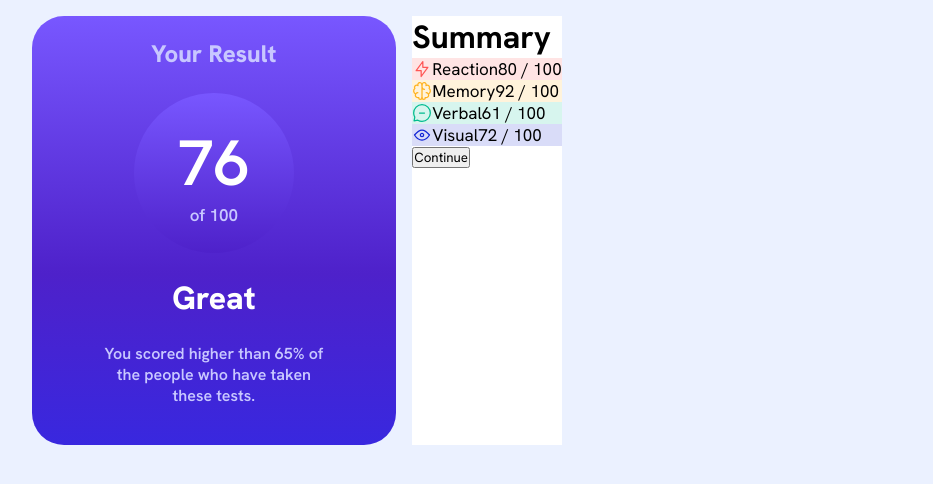
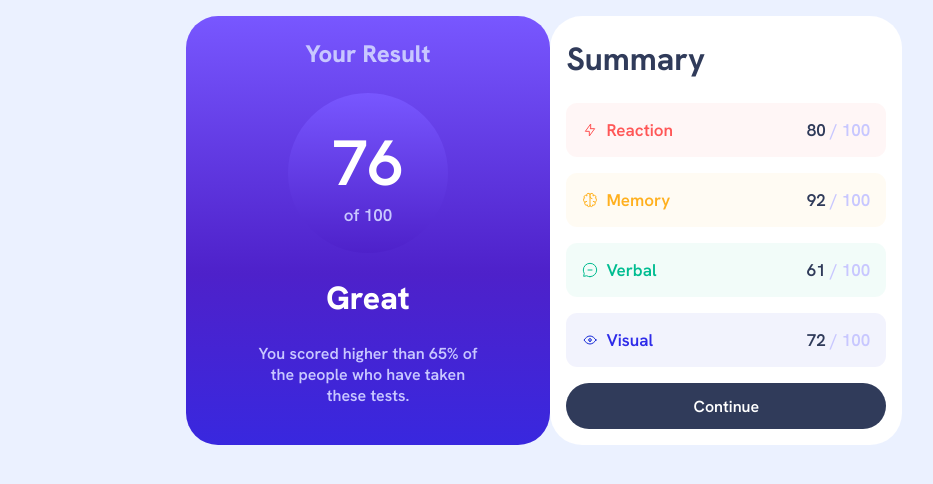
Before and after one commit to MarlonM-Dev/Results-summary-component, a plain HTML site: page index.html in a window 1280 px wide. Shown: the whole page, without its empty margins (96-1029 px from the left). Drawn offline with Linux system fonts and the light colour scheme.

Commit message:
project complete

```diff
--- a/index.html
+++ b/index.html
@@ -29,26 +29,34 @@
       <!-- right-side -->
 
       <div class="right-box">
-        <h1>Summary</h1>
+        <h1 class="summary">Summary</h1>
         <div class="wrapper wrapper1">
-          <img src="./assets/images/icon-reaction.svg" />
-          <p>Reaction</p>
-          <p>80 <span>/ 100</span></p>
+          <div style="display: flex">
+            <img src="./assets/images/icon-reaction.svg" />
+            <p class="text">Reaction</p>
+          </div>
+          <p class="nun-result">80 <span>/ 100</span></p>
         </div>
         <div class="wrapper wrapper2">
-          <img src="./assets/images/icon-memory.svg" />
-          <p>Memory</p>
-          <p>92 <span>/ 100</span></p>
+          <div style="display: flex">
+            <img src="./assets/images/icon-memory.svg" />
+            <p class="text">Memory</p>
+          </div>
+          <p class="nun-result">92 <span>/ 100</span></p>
         </div>
         <div class="wrapper wrapper3">
-          <img src="./assets/images/icon-verbal.svg" />
-          <p>Verbal</p>
-          <p>61 <span>/ 100</span></p>
+          <div style="display: flex">
+            <img src="./assets/images/icon-verbal.svg" />
+            <p class="text">Verbal</p>
+          </div>
+          <p class="nun-result">61 <span>/ 100</span></p>
         </div>
         <div class="wrapper wrapper4">
-          <img src="./assets/images/icon-visual.svg" />
-          <p>Visual</p>
-          <p>72 <span>/ 100</span></p>
+          <div style="display: flex">
+            <img src="./assets/images/icon-visual.svg" />
+            <p class="text">Visual</p>
+          </div>
+          <p class="nun-result">72 <span>/ 100</span></p>
         </div>
         <button>Continue</button>
       </div>
--- a/style.css
+++ b/style.css
@@ -16,10 +16,10 @@
     --clr-orange-yellow: #ffb01f;
     --clr-green-teal: #00bd91;
     --clr-cobalt-blue: #1125d4;
-    --clr-light-red-transparent: rgba(255, 87, 87, 0.157);
-    --clr-orange-yellow-transparent: rgba(255, 177, 31, 0.157);
-    --clr-green-teal-transparent: rgba(0, 189, 145, 0.157);
-    --clr-cobalt-blue-transparent: rgba(17, 36, 212, 0.157);
+    --clr-light-red-transparent: rgba(255, 87, 87, 0.05);
+    --clr-orange-yellow-transparent: rgba(255, 177, 31, 0.05);
+    --clr-green-teal-transparent: rgba(0, 189, 145, 0.05);
+    --clr-cobalt-blue-transparent: rgba(17, 36, 212, 0.05);
 }
 
 p {
@@ -55,6 +55,7 @@ body {
     gap: 1.5em;
     padding: 1.4em;
     border-radius: 2em;
+    z-index: 2;
 }
 
 .circle {
@@ -101,16 +102,65 @@ body {
 
 main {
     display: flex;
-    gap: 1em;
+    /* border: 1px solid red; */
+    flex-wrap: wrap;
+    justify-content: center;
 }
 
 /* right-side */
 .right-box {
     background-color: var(--clr-white);
+    width: 20em;
+    border-radius: 2em;
+    padding: 1em;
+    display: flex;
+    flex-direction: column;
+    gap: 1em;
+}
+
+.right-box img {
+    width: 1em;
+    margin-right: 0.5em;
+}
+
+.summary {
+    font-size: 2em;
+    color: var(--clr-slate-gray);
+    margin-block: 0.2em;
 }
 
 .wrapper {
     display: flex;
+    /* flex-direction: column; */
+    padding: 1em;
+    border-radius: 0.7em;
+    justify-content: space-between
+}
+
+span {
+    color: var(--clr-light-lavender);
+    font-weight: 600;
+}
+
+button {
+    background-color: var(--clr-slate-gray);
+    border: none;
+    padding: 0.8em;
+    font-size: 1em;
+    color: var(--clr-white);
+    font-weight: 600;
+    border-radius: 2em;
+    cursor: pointer;
+    transition: background-image 1s;
+}
+
+button:hover {
+    background-image: linear-gradient(var(--clr-bg-slate-blue), var(--clr-cobalt-blue))
+}
+
+.text {
+    margin-right: 2em;
+    font-weight: 600;
 }
 
 .wrapper1 {
@@ -127,6 +177,27 @@ main {
 
 .wrapper4 {
     background-color: var(--clr-cobalt-blue-transparent);
+}
+
+.wrapper1 .text {
+    color: var(--clr-light-red);
+}
+
+.wrapper2 .text {
+    color: var(--clr-orange-yellow);
+}
+
+.wrapper3 .text {
+    color: var(--clr-green-teal);
+}
+
+.wrapper4 .text {
+    color: var(--clr-bg-royal-blue);
+}
+
+.nun-result {
+    color: var(--clr-slate-gray);
+    font-weight: 600;
 }
 
 
```
